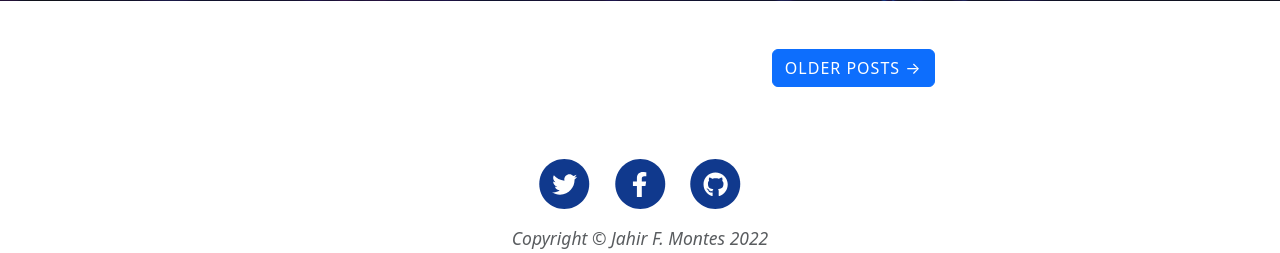
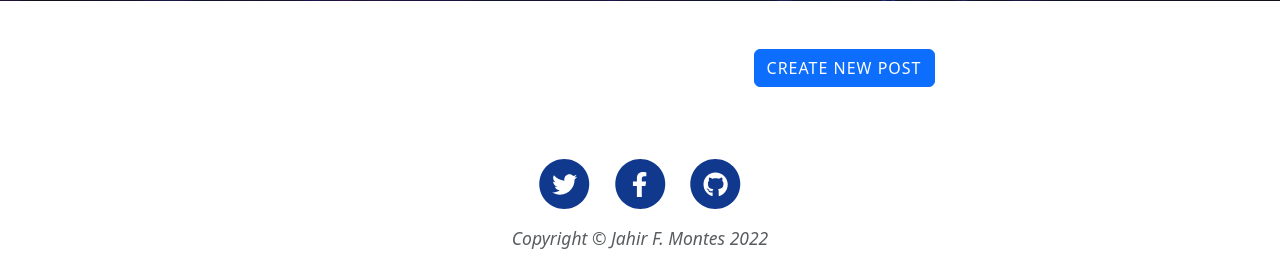
Before and after one commit to SciencyBagel/personal-website, a Flask app: page / in a window 1280 px wide. Shown: the part 531-784 px from the top of the page. Run offline with Flask 3, Linux system fonts and the light colour scheme; some libraries are stand-ins or nearby versions.

Commit message:
Improvement over blog creation

```diff
--- a/templates/index.html
+++ b/templates/index.html
@@ -27,8 +27,7 @@
                 {% endfor %}
 
                 <!-- Pager-->
-                <div class="d-flex justify-content-end mb-4"><a class="btn btn-primary text-uppercase" href="#!">Older
-                        Posts →</a></div>
+                <div class="d-flex justify-content-end mb-4"><a class="btn btn-primary text-uppercase" href="{{ url_for('new_post') }}">Create New Post</a></div>
             </div>
         </div>
     </div>
--- a/templates/post.html
+++ b/templates/post.html
@@ -1,5 +1,5 @@
 {% extends "supers/base.html" %}
-
+{% block image %}url({{ post.img_url }}){% endblock %}
 {% block heading %}{{ post.title }}{% endblock %}
 {% block subheading %}{{ post.subtitle }}{% endblock %}
 
--- a/templates/supers/base.html
+++ b/templates/supers/base.html
@@ -9,7 +9,7 @@
 
 {% include "include/navigation.html" %}
 
-<header class="masthead" style="background-image: url({{ url_for('static', filename='assets/img/bg-image.jpg') }})">
+<header class="masthead" style="background-image: {% block image %} url({{ url_for('static', filename='assets/img/bg-image.jpg') }}) {% endblock %}">
     {% block header %}
         <div class="container position-relative px-4 px-lg-5">
             <div class="row gx-4 gx-lg-5 justify-content-center">
```
